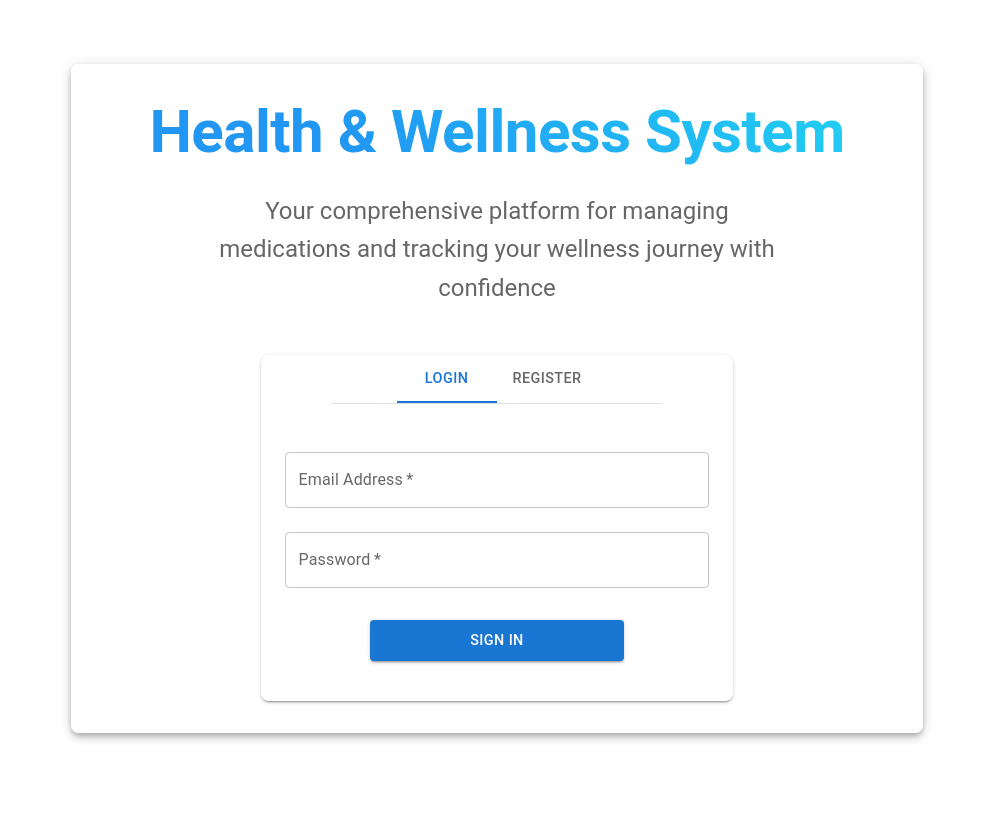
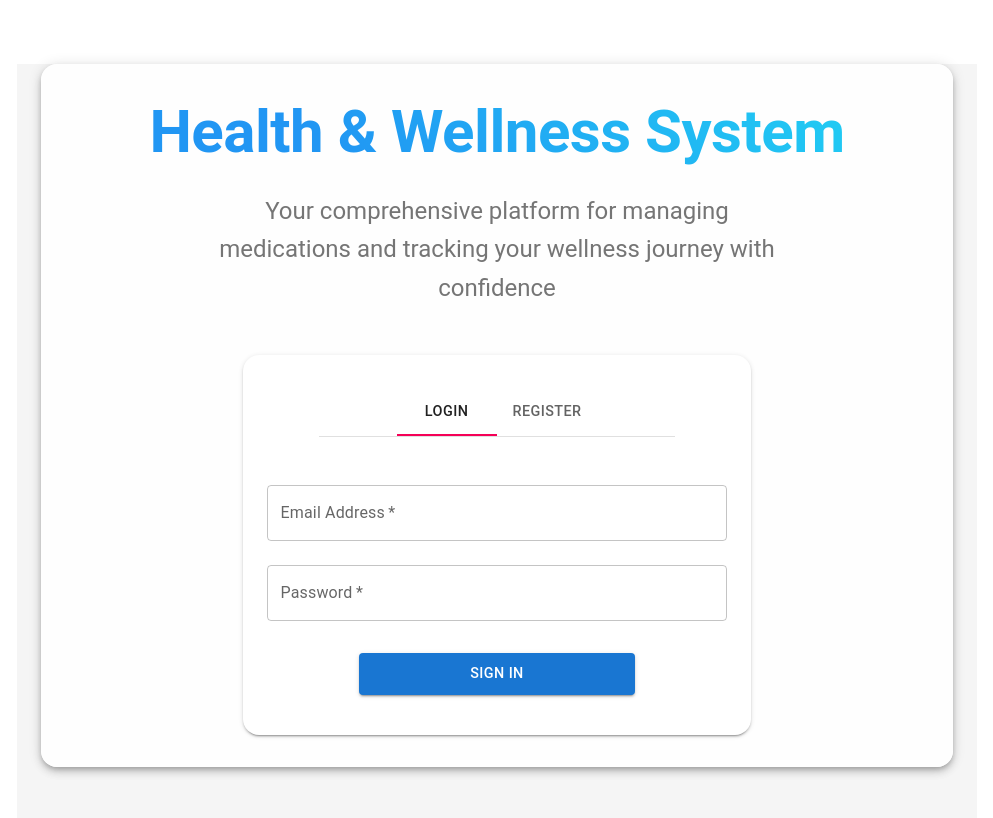
Before and after one commit to Amitpaul4006/health-and-wellness-management-system, a React (Create React App) app in the folder client/: page / in a window 1280 px wide. Shown: the top 818 px of the page, without its empty margins (143-1136 px from the left). Built offline with nearby package versions, Linux system fonts and the light colour scheme.

Commit message:
updated the packages for deployment

```diff
--- a/client/src/pages/LandingPage.js
+++ b/client/src/pages/LandingPage.js
@@ -1,17 +1,76 @@
 import React, { useState } from 'react';
-import { Box, Container, Tabs, Tab, Typography, Paper } from '@mui/material';
+import { Box, Container, Tabs, Tab, Typography, Paper } from '@material-ui/core';
+import { makeStyles } from '@material-ui/core/styles';
 import LoginForm from '../components/auth/LoginForm';
 import RegisterForm from '../components/auth/RegisterForm';
 
+const useStyles = makeStyles((theme) => ({
+  root: {
+    minHeight: '100vh',
+    backgroundColor: '#f5f5f5'
+  },
+  paper: {
+    marginTop: theme.spacing(8),
+    marginBottom: theme.spacing(4),
+    padding: theme.spacing(4),
+    borderRadius: theme.spacing(2),
+    backgroundColor: 'rgba(255, 255, 255, 0.95)'
+  },
+  title: {
+    fontWeight: 600,
+    marginBottom: theme.spacing(3),
+    background: 'linear-gradient(45deg, #2196F3 30%, #21CBF3 90%)',
+    WebkitBackgroundClip: 'text',
+    WebkitTextFillColor: 'transparent'
+  },
+  subtitle: {
+    maxWidth: '600px',
+    margin: '0 auto',
+    lineHeight: 1.6,
+    fontWeight: 400,
+    color: theme.palette.text.secondary
+  },
+  tabsContainer: {
+    display: 'flex',
+    justifyContent: 'center',
+    width: '100%',
+    marginTop: theme.spacing(4)
+  },
+  tabsPaper: {
+    width: '60%',
+    borderRadius: theme.spacing(2),
+    overflow: 'hidden'
+  },
+  tabs: {
+    width: '70%',
+    borderBottom: `1px solid ${theme.palette.divider}`,
+    backgroundColor: theme.palette.background.paper
+  },
+  tab: {
+    minWidth: '100px',
+    padding: theme.spacing(1.5, 2),
+    fontSize: '0.9rem'
+  },
+  tabPanel: {
+    padding: theme.spacing(3)
+  }
+}));
+
 function TabPanel({ children, value, index }) {
+  const classes = useStyles();
   return (
-    <div hidden={value !== index}>
-      {value === index && <Box sx={{ p: 3 }}>{children}</Box>}
+    <div
+      role="tabpanel"
+      hidden={value !== index}
+      className={classes.tabPanel}
+    >
+      {value === index && children}
     </div>
   );
 }
 
 function LandingPage() {
+  const classes = useStyles();
   const [tabValue, setTabValue] = useState(0);
 
   const handleTabChange = (event, newValue) => {
@@ -19,99 +78,28 @@ function LandingPage() {
   };
 
   return (
-    <Container maxWidth="md">
-      <Paper
-        elevation={5}
-        sx={{
-          mt: 8,
-          mb: 4,
-          p: 4,
-          borderRadius: 2,
-          backgroundColor: 'rgba(255, 255, 255, 0.95)'
-        }}
-      >
-        <Box sx={{ mb: 6 }}>
-          <Typography
-            variant="h2"
-            align="center"
-            gutterBottom
-            sx={{
-              fontWeight: 600,
-              background: 'linear-gradient(45deg, #2196F3 30%, #21CBF3 90%)',
-              backgroundClip: 'text',
-              textFillColor: 'transparent',
-              mb: 3
-            }}
-          >
+    <Container maxWidth="md" className={classes.root}>
+      <Paper className={classes.paper} elevation={5}>
+        <Box mb={6}>
+          <Typography variant="h2" align="center" className={classes.title}>
             Health & Wellness System
           </Typography>
-          <Typography
-            variant="h5"
-            align="center"
-            color="text.secondary"
-            sx={{
-              maxWidth: '600px',
-              mx: 'auto',
-              lineHeight: 1.6,
-              fontWeight: 400
-            }}
-          >
+          <Typography variant="h5" align="center" className={classes.subtitle}>
             Your comprehensive platform for managing medications and tracking your wellness journey with confidence
           </Typography>
         </Box>
 
-        <Box
-          sx={{
-            display: 'flex',
-            justifyContent: 'center',
-            width: '100%',
-            mt: 4
-          }}
-        >
-          <Paper
-            elevation={2}
-            sx={{
-              width: '60%',
-              borderRadius: 2,
-              overflow: 'hidden'
-            }}
-          >
-            <Box
-              sx={{
-                display: 'flex',
-                justifyContent: 'center',
-                width: '100%',
-              }}
-            >
+        <Box className={classes.tabsContainer}>
+          <Paper className={classes.tabsPaper} elevation={2}>
+            <Box className={classes.tabsContainer}>
               <Tabs
                 value={tabValue}
                 onChange={handleTabChange}
                 centered
-                sx={{
-                  width: '70%', // Make tabs container smaller
-                  borderBottom: 1,
-                  borderColor: 'divider',
-                  bgcolor: 'background.paper',
-                  '& .MuiTab-root': {
-                    minWidth: '100px', // Reduce minimum width of tabs
-                    px: 2, // Reduce padding
-                  }
-                }}
+                className={classes.tabs}
               >
-                <Tab
-                  label="Login"
-                  sx={{
-                    py: 1.5,
-                    fontSize: '0.9rem' // Slightly smaller font
-                  }}
-                />
-                <Tab
-                  label="Register"
-                  sx={{
-                    py: 1.5,
-                    fontSize: '0.9rem' // Slightly smaller font
-                  }}
-                />
+                <Tab label="Login" className={classes.tab} />
+                <Tab label="Register" className={classes.tab} />
               </Tabs>
             </Box>
 
```
